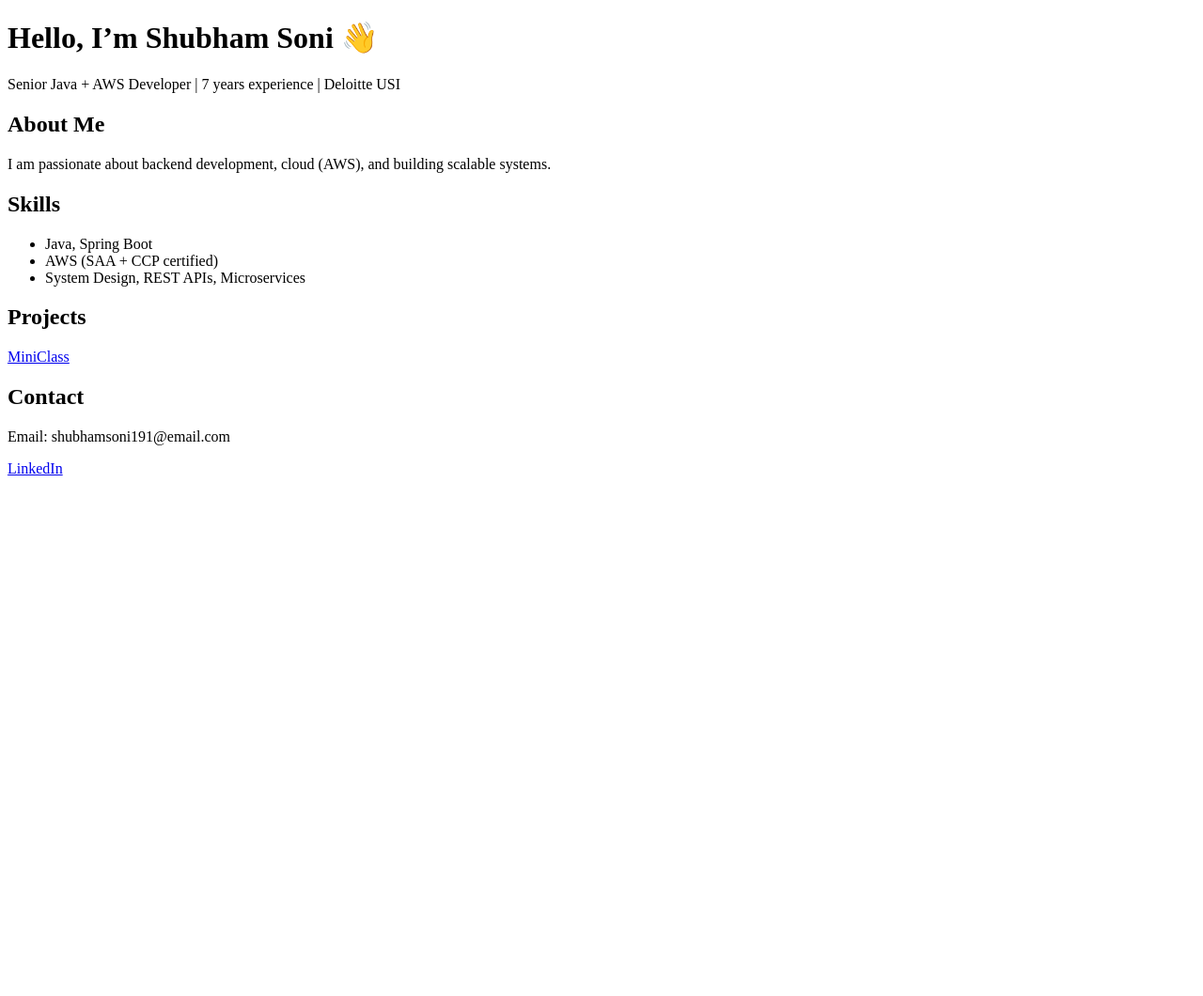
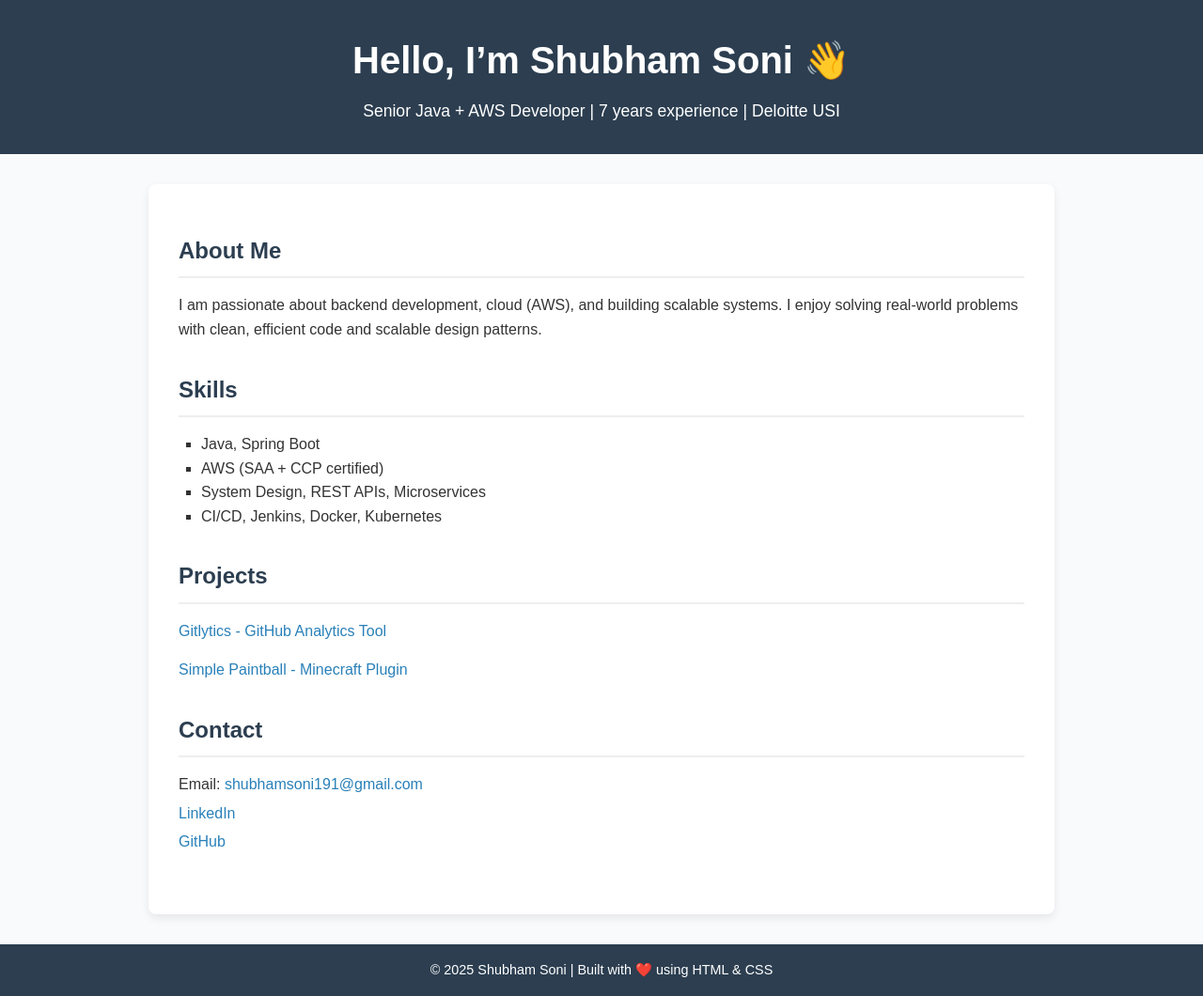
Before and after one commit to shubhamsoni191/shubhamsoni191.github.io, a plain HTML site: page index.html in a window 1280 px wide. Shown: the whole page at 94% size. Before the commit the page ends 800 px from the top, so only its background shows below. Drawn offline with Linux system fonts and the light colour scheme.

Commit message:
Update index.html

```diff
--- a/index.html
+++ b/index.html
@@ -1,28 +1,121 @@
 <!DOCTYPE html>
-<html>
+<html lang="en">
 <head>
   <meta charset="UTF-8">
-  <title>Your Name - Portfolio</title>
+  <title>Shubham Soni - Portfolio</title>
+  <style>
+    body {
+      font-family: Arial, sans-serif;
+      margin: 0;
+      background: #f9fafc;
+      color: #333;
+      line-height: 1.6;
+    }
+
+    header {
+      background: #2c3e50;
+      color: #fff;
+      padding: 2rem 1rem;
+      text-align: center;
+    }
+
+    header h1 {
+      margin: 0;
+      font-size: 2.5rem;
+    }
+
+    header p {
+      margin: 0.5rem 0 0;
+      font-size: 1.1rem;
+    }
+
+    .container {
+      width: 85%;
+      max-width: 900px;
+      margin: 2rem auto;
+      background: #fff;
+      padding: 2rem;
+      border-radius: 8px;
+      box-shadow: 0 4px 10px rgba(0,0,0,0.08);
+    }
+
+    section {
+      margin-bottom: 2rem;
+    }
+
+    h2 {
+      border-bottom: 2px solid #eee;
+      padding-bottom: 0.5rem;
+      margin-bottom: 1rem;
+      color: #2c3e50;
+    }
+
+    ul {
+      list-style-type: square;
+      padding-left: 1.5rem;
+    }
+
+    a {
+      color: #2980b9;
+      text-decoration: none;
+    }
+
+    a:hover {
+      text-decoration: underline;
+    }
+
+    .contact p {
+      margin: 0.3rem 0;
+    }
+
+    footer {
+      text-align: center;
+      padding: 1rem;
+      background: #2c3e50;
+      color: #fff;
+      margin-top: 2rem;
+      font-size: 0.9rem;
+    }
+  </style>
 </head>
 <body>
+  <header>
     <h1>Hello, I’m Shubham Soni 👋</h1>
     <p>Senior Java + AWS Developer | 7 years experience | Deloitte USI</p>
+  </header>
 
+  <div class="container">
+    <section>
       <h2>About Me</h2>
-  <p>I am passionate about backend development, cloud (AWS), and building scalable systems.</p>
+      <p>I am passionate about backend development, cloud (AWS), and building scalable systems. I enjoy solving real-world problems with clean, efficient code and scalable design patterns.</p>
+    </section>
 
+    <section>
       <h2>Skills</h2>
       <ul>
         <li>Java, Spring Boot</li>
         <li>AWS (SAA + CCP certified)</li>
         <li>System Design, REST APIs, Microservices</li>
+        <li>CI/CD, Jenkins, Docker, Kubernetes</li>
       </ul>
+    </section>
 
+    <section>
       <h2>Projects</h2>
-  <p><a href="https://github.com/shubhamsoni191/MiniClass">MiniClass</a></p>
+      <p><a href="https://github.com/shubhamsoni191/gitlytics" target="_blank">Gitlytics - GitHub Analytics Tool</a></p>
+      <p><a href="https://github.com/shubhamsoni191/paintball" target="_blank">Simple Paintball - Minecraft Plugin</a></p>
+    </section>
 
+    <section class="contact">
       <h2>Contact</h2>
-  <p>Email: shubhamsoni191@email.com</p>
-  <p><a href="https://www.linkedin.com/in/shubham-s-58337a134/">LinkedIn</a></p>
+      <p>Email: <a href="mailto:shubhamsoni191@gmail.com">shubhamsoni191@gmail.com</a></p>
+      <p><a href="https://www.linkedin.com/in/shubham-s-58337a134/" target="_blank">LinkedIn</a></p>
+      <p><a href="https://github.com/shubhamsoni191" target="_blank">GitHub</a></p>
+    </section>
+  </div>
+
+  <footer>
+    © 2025 Shubham Soni | Built with ❤️ using HTML & CSS
+  </footer>
 </body>
 </html>
```
Lines whose indentation alone changed are shown as unchanged.
